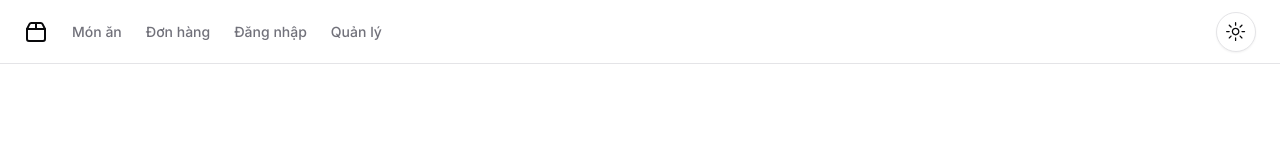
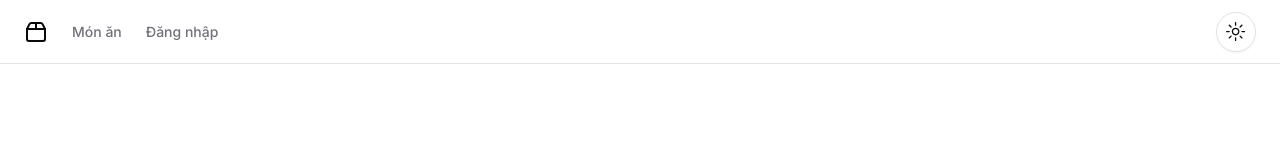
Before and after one commit to vuvansy/Tide-Restaurant, a Next.js app: page /login in a window 1280 px wide. Shown: the top 160 px of the page. Built offline with nearby package versions, Linux system fonts and the light colour scheme.

Commit message:
Phân tích ưu nhược 2 cơ chế quản lý đăng nhập ở server và client

```diff
--- a/src/app/(public)/nav-items.tsx
+++ b/src/app/(public)/nav-items.tsx
@@ -1,34 +1,52 @@
-'use client'
+"use client";
 
-import Link from 'next/link'
+import { getAccessTokenFromLocalStorage } from "@/lib/utils";
+import Link from "next/link";
+import { useEffect, useState } from "react";
 
 const menuItems = [
     {
-    title: 'Món ăn',
-    href: '/menu'
+        title: "Món ăn",
+        href: "/menu", // authRequired = undefined nghĩa là đăng nhập hay chưa đều cho hiển thị
     },
     {
-    title: 'Đơn hàng',
-    href: '/orders'
+        title: "Đơn hàng",
+        href: "/orders",
+        authRequired: true,
     },
     {
-    title: 'Đăng nhập',
-    href: '/login',
-    authRequired: false
+        title: "Đăng nhập",
+        href: "/login",
+        authRequired: false, //false nghĩa là chưa đăng nhập thì sẽ hiển thị
     },
     {
-    title: 'Quản lý',
-    href: '/manage/dashboard',
-    authRequired: true
-  }
-]
+        title: "Quản lý",
+        href: "/manage/dashboard",
+        authRequired: true, // true nghĩa là đăng nhập rồi mới hiển thị
+    },
+];
+
+// Server: Món ăn, Đăng nhập. Do server không biết trạng thái đăng nhập của user
+// CLient: Đầu tiên client sẽ hiển thị là Món ăn, Đăng nhập.
+// Nhưng ngay sau đó thì client render ra là Món ăn, Đơn hàng, Quản lý do đã check được trạng thái đăng nhập
 
 export default function NavItems({ className }: { className?: string }) {
+    const [isAuth, setIsAuth] = useState(false);
+
+    useEffect(() => {
+        setIsAuth(Boolean(getAccessTokenFromLocalStorage()));
+    }, []);
+
     return menuItems.map((item) => {
+        if (
+            (item.authRequired === false && isAuth) ||
+            (item.authRequired === true && !isAuth)
+        )
+            return null;
         return (
             <Link href={item.href} key={item.href} className={className}>
                 {item.title}
             </Link>
-    )
-  })
+        );
+    });
 }
--- a/src/lib/utils.ts
+++ b/src/lib/utils.ts
@@ -40,3 +40,13 @@ export const handleErrorApi = ({
         });
     }
 };
+
+const isBrowser = typeof window !== "undefined";
+
+//Lấy ra accessToken trên LocalStorage
+export const getAccessTokenFromLocalStorage = () =>
+    isBrowser ? localStorage.getItem("accessToken") : null;
+
+//Lấy ra refreshToken trên LocalStorage
+export const getRefreshTokenToLocalStorage = () =>
+    isBrowser ? localStorage.getItem("refreshToken") : null;
```
Lines whose indentation alone changed are shown as unchanged.
